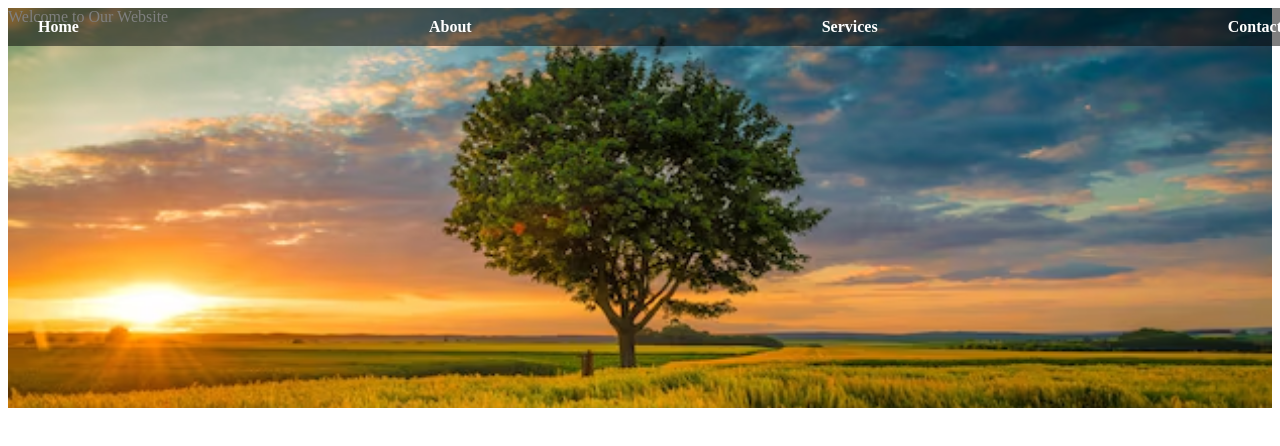
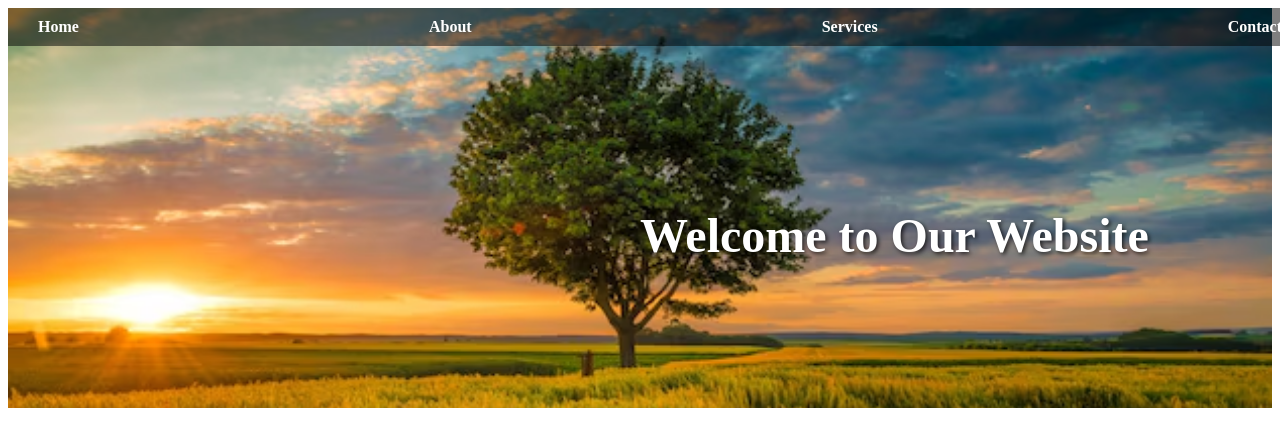
Before and after one commit to ArjunReji/banner, a plain HTML site: page index.html in a window 1280 px wide. Shown: the top 446 px of the page. Drawn offline with Linux system fonts and the light colour scheme.

Commit message:
css change

```diff
--- a/style.css
+++ b/style.css
@@ -28,3 +28,11 @@
   text-decoration: underline;
   cursor: grab;
 }
+.banner-heading{
+  position: absolute;
+  top: 50%;
+  left: 50%;
+  font-size: 3rem;
+  font-weight: bold;
+  text-shadow: 2px 2px 4px rgba(0, 0, 0, 0.7);
+}
```
